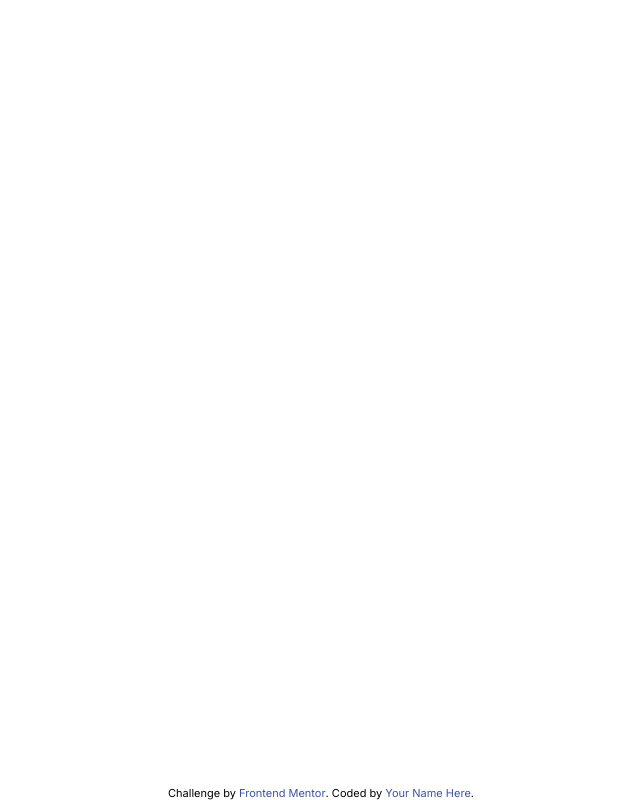
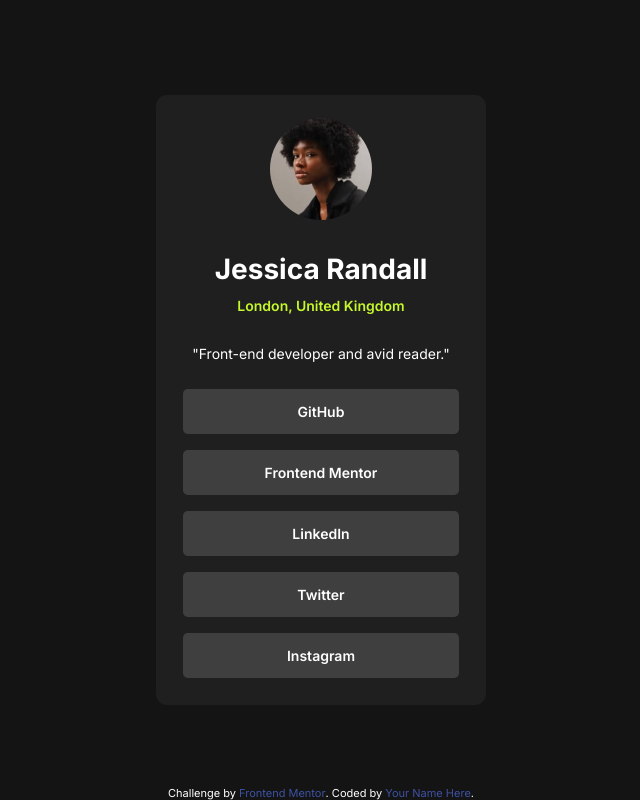
Before and after one commit to AramHagen/social-links-profile, a plain HTML site: page index.html in a window 1280 px wide. Shown: the whole page, without its empty margins (319-959 px from the left). Drawn offline with Linux system fonts and the light colour scheme.

Commit message:
feat: Add template and styles

```diff
--- a/index.html
+++ b/index.html
@@ -13,6 +13,21 @@
   <link rel="stylesheet" href="dist/main.css">
 </head>
 <body>
+  <main>
+    <div class="card">
+       <img class="card__avatar" src="assets/images/avatar-jessica.jpeg" alt="avatar">
+       <h1 class="card__name">Jessica Randall</h1>
+       <span class="card__location">London, United Kingdom</span>
+       <span class="card__position">"Front-end developer and avid reader."</span>
+       <ul class="card__social-links">
+        <li>GitHub</li>
+        <li>Frontend Mentor</li>
+        <li>LinkedIn</li>
+        <li>Twitter</li>
+        <li>Instagram</li>
+       </ul>
+    </div>
+  </main>
   <div class="attribution">
     Challenge by <a href="https://www.frontendmentor.io?ref=challenge" target="_blank">Frontend Mentor</a>.
     Coded by <a href="#">Your Name Here</a>.
--- a/styles/main.scss
+++ b/styles/main.scss
@@ -4,6 +4,56 @@
 body {
   font-size: 14px;
   font-family: var(--fontFamily);
+  background-color: var(--nero-900);
+  display: grid;
+  align-items: center;
+  justify-items: center;
+  color: var(--white);
+  height: 100vh;
+  .card{
+    background-color: var(--nero);
+    border-radius:.7rem ;
+    padding:1.42rem 1.71rem 1.71rem;
+    text-align: center;
+    max-width: 330px;
+    width: 100%;
+    box-sizing: border-box;
+    &__avatar{
+      width: 6.4rem;
+      height: 6.4rem;
+      border-radius: 50%;
+    }
+    &__name{
+      padding: 2rem 0 .7rem;
+      font-weight: var(--bold);
+    }
+    &__location{
+      color: var(--green);
+      font-weight: var( --medium-2);
+    }
+    &__position{
+      padding: 1.9rem 0 1.7rem;
+    }
+    &__social-links{
+      li{
+        margin-bottom: 1rem;
+        text-align: center;
+        line-height: 45px;
+        background-color: var(--eclipse);
+        border-radius: .3rem;
+        cursor: pointer;
+        font-weight: var( --medium-2);
+        transition: all .8s ease-in-out;
+        &:last-child{
+          margin-bottom: 0;
+        }
+        &:hover{
+          background-color: var(--green);
+          color:var(--nero);
+        }
+      }
+    }
+  }
 }
 
 .attribution {
@@ -17,3 +67,8 @@ body {
     color: hsl(228, 45%, 44%);
   }
 }
+@media screen and (max-width: 375px) {
+  main {
+      margin: 0 1.5rem;
+  }
+}
--- a/styles/variables.scss
+++ b/styles/variables.scss
@@ -1,10 +1,10 @@
 :root {
   //colors--------------------
-  --white: v#ffffff;
+  --white: #ffffff;
   --green: #c5f82a;
   --eclipse: #3f3f3f;
-  --Nero: #1f1f1f;
-  --Nero-900: #141414;
+  --nero: #1f1f1f;
+  --nero-900: #141414;
 
   //font weight--------------------
   --light: 300;
```
Also changed, not shown: assets/images/Screenshot-desktop.png (added), assets/images/Screenshot-mobile.png (added), dist/main.css, 2 other files.
